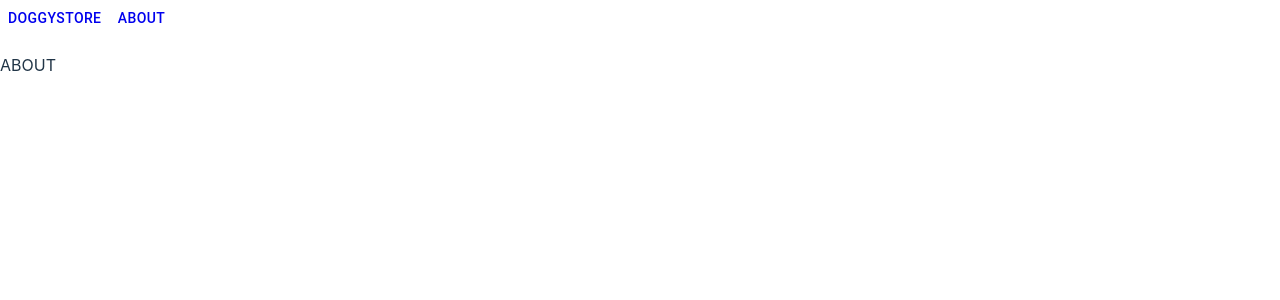
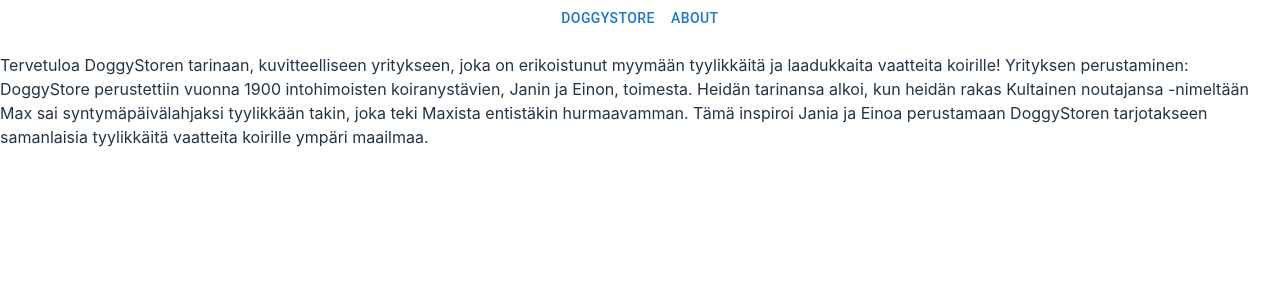
Before and after one commit to codeing-sprite/s23Tiimi3FrontEnd, a React (Vite) app in the folder dogFrontEnd/: page /about in a window 1280 px wide. Shown: the top 300 px of the page. Built offline with nearby package versions, Linux system fonts and the light colour scheme.

Commit message:
Navigation

```diff
--- a/dogFrontEnd/src/App.css
+++ b/dogFrontEnd/src/App.css
@@ -12,36 +12,21 @@
 }
 
 
-.nav-bar {
-  height: 130px;
-  display: flex;
-  justify-content: space-between;
-  align-items: center;
-  background-color: rgb(199, 162, 235);
-  color: black;
-  border-radius: 4px;
-  font-size: 35px;
-  font-weight: 500;
-  margin-bottom: 10px;
-}
-
 .product-list {
   display: flex;
   flex-wrap: wrap;
+  justify-content: center;
+
 }
 
 .product {
-  background-color: teal;
-  border-radius: 10px;
-  flex-grow: 1;
-  width: 20px;
-  height: 100%;
-  padding: 5px;
-  text-align: center;
   margin: 10px;
+  width: 33%;
 }
 
-img {
-  display: block;
-  margin: auto;
+
+.nav-button {
+  display: flex;
+  justify-content: center;
+
 }
--- a/dogFrontEnd/src/App.jsx
+++ b/dogFrontEnd/src/App.jsx
@@ -9,14 +9,14 @@
 
   return (
     <>
-        <nav>
+        <nav className='nav-button'>
 
-		<Button>
-		<Link to={"/"}>Doggystore</Link>
-		</Button>
-        <Button>
-			<Link to={"/about"}>About</Link>
-		</Button>
+
+		<Link to={"/"}><Button>Doggystore</Button></Link>
+
+
+			<Link to={"/about"}><Button>About</Button></Link>
+
 
 
 
--- a/dogFrontEnd/src/components/AboutPage.jsx
+++ b/dogFrontEnd/src/components/AboutPage.jsx
@@ -1,6 +1,13 @@
 export default function Aboutpage() {
-    return(<div>
-        <p>ABOUT</p>
-    </div>
+    return(
+    <>
+        <p>Tervetuloa DoggyStoren tarinaan, kuvitteelliseen yritykseen, joka on erikoistunut myymään tyylikkäitä ja laadukkaita vaatteita koirille!
+            Yrityksen perustaminen: DoggyStore perustettiin vuonna 1900 intohimoisten koiranystävien, Janin ja Einon, toimesta.
+            Heidän tarinansa alkoi, kun heidän rakas Kultainen noutajansa -nimeltään Max sai syntymäpäivälahjaksi tyylikkään takin, joka teki Maxista entistäkin hurmaavamman.
+            Tämä inspiroi Jania ja Einoa perustamaan DoggyStoren tarjotakseen samanlaisia tyylikkäitä vaatteita koirille ympäri maailmaa.
+        </p>
+
+        <footer></footer>
+    </>
     );
 }
--- a/dogFrontEnd/src/components/Product.jsx
+++ b/dogFrontEnd/src/components/Product.jsx
@@ -3,7 +3,7 @@
 export default function Product({item}) {
 
     return (
-      <Card sx={{maxWidth: 400, backgroundColor: ""}}>
+      <Card className="product" sx={{maxWidth: 400, backgroundColor: ""}}>
         <CardActionArea>
           <CardMedia
             component="img"
```
